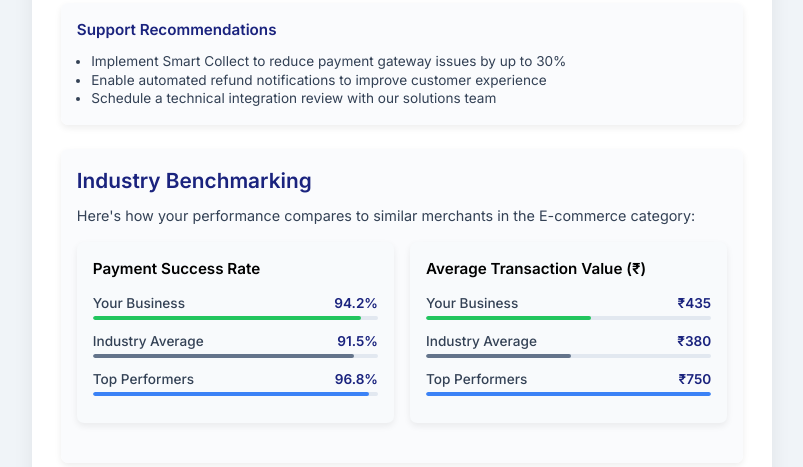
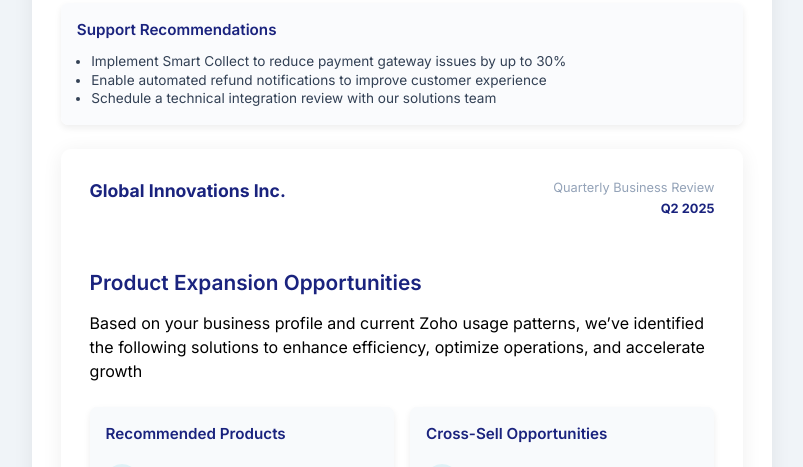
Before and after one commit to SriDhana72/QBR-Deck--1, a plain HTML site: page index.html in a window 1280 px wide. Shown: the part 1620-2087 px from the top of the page, without its empty margins (238-1041 px from the left). Drawn offline with nearby package versions, Linux system fonts and the light colour scheme.

Commit message:
update: commented industry benchmark and insights

```diff
--- a/index.html
+++ b/index.html
@@ -253,13 +253,14 @@
             </div>
 
             <!-- Industry Benchmarking Section -->
+            <!-- The next two sections provide a performance comparison against industry averages and top performers.
             <div class="industry-benchmarking-section">
                 <h3 class="section-heading">Industry Benchmarking</h3>
                 <p class="word-by-word">
                     <span class="initial-text">Here's how your performance compares to similar merchants in the E-commerce category:</span>
                 </p>
-                <div class="benchmarking-comparison-container">
-                    <!-- Payment Success Rate Card -->
+                <div class="benchmarking-comparison-container">  -->
+                    <!-- Payment Success Rate Card
                     <div class="benchmarking-chart-card">
                         <div class="chart-title">Payment Success Rate</div>
                         <div class="benchmarking-item">
@@ -289,9 +290,9 @@
                                 <div class="progress-bar blue-bar-large" style="width: 96.8%;"></div>
                             </div>
                         </div>
-                    </div>
+                    </div>  -->
 
-                    <!-- Average Transaction Value Card -->
+                    <!-- Average Transaction Value Card
                     <div class="benchmarking-chart-card">
                         <div class="chart-title">Average Transaction Value (₹)</div>
                         <div class="benchmarking-item">
@@ -323,8 +324,8 @@
                         </div>
                     </div>
                 </div>
-            </div>
-            <!-- Benchmarking Insights Card -->
+            </div>  -->
+            <!-- The next section provides key takeaways from the industry benchmarking data.
             <div class="benchmarking-insights-card">
                 <div class="card-title">Benchmarking Insights</div>
                 <ul>
@@ -335,7 +336,7 @@
                 </ul>
             </div>
         </div>
-    </div>
+    </div> -->
     <!-- END OF SECOND PAGE -->
 
     <!-- START OF THIRD PAGE -->
```
